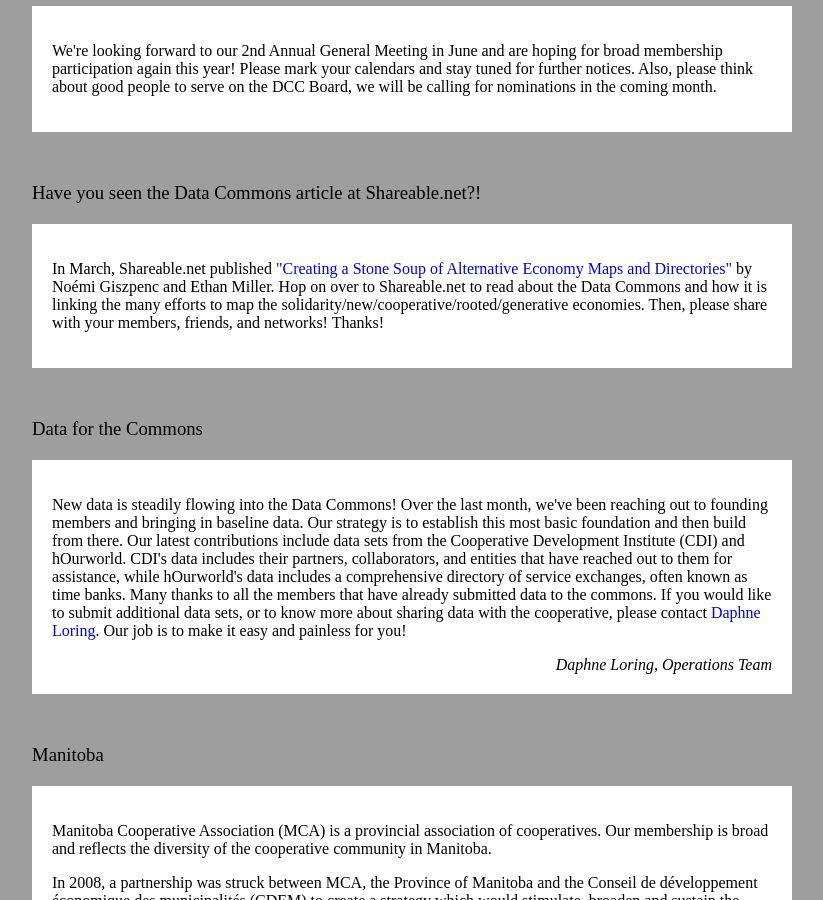
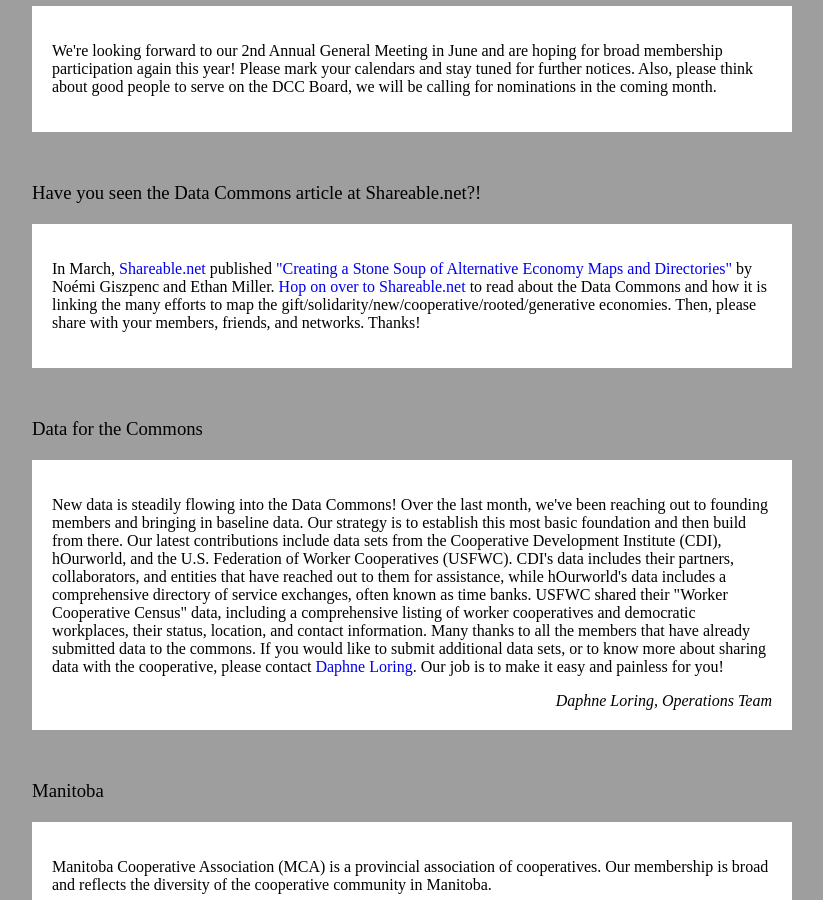
Before and after one commit to datacommons/datacommons.github.io, a Jekyll site: the page built from _posts/2014-04-10-hello.html, in a window 1280 px wide and 900 px high, scrolled down 706 px. Shown: the whole window, without its empty margins (228-1051 px from the left). Built offline with Jekyll 4.4.1, drawn with Linux system fonts in a browser that asks for light colours; some web fonts are replaced; Markdown is read by kramdown in place of the engine named in the settings.

Commit message:
Update 2014-04-10-hello.html

```diff
--- a/_posts/2014-04-10-hello.html
+++ b/_posts/2014-04-10-hello.html
@@ -39,7 +39,7 @@
 
 <div class="section">
 
-<p>In March, Shareable.net published <a href="http://www.shareable.net/blog/creating-a-%E2%80%9Cstone-soup%E2%80%9D-of-alternative-economy-maps-and-directories">"Creating a Stone Soup of Alternative Economy Maps and Directories"</a> by  No&eacute;mi Giszpenc and Ethan Miller.  Hop on over to Shareable.net to read about the Data Commons and how it is linking the many efforts to map the solidarity/new/cooperative/rooted/generative economies.  Then, please share with your members, friends, and networks! Thanks!</p>
+<p>In March,  <a href="http://www.shareable.net/">Shareable.net</a> published <a href="http://www.shareable.net/blog/creating-a-%E2%80%9Cstone-soup%E2%80%9D-of-alternative-economy-maps-and-directories">"Creating a Stone Soup of Alternative Economy Maps and Directories"</a> by  No&eacute;mi Giszpenc and Ethan Miller.  <a href="http://www.shareable.net/blog/creating-a-%E2%80%9Cstone-soup%E2%80%9D-of-alternative-economy-maps-and-directories">Hop on over to Shareable.net </a> to read about the Data Commons and how it is linking the many efforts to map the gift/solidarity/new/cooperative/rooted/generative economies.  Then, please share with your members, friends, and networks. Thanks!</p>
 
 </div>
 
@@ -51,10 +51,10 @@
 we've been reaching out to founding members and bringing in baseline data.
 Our strategy is to establish this most basic foundation and then build from
 there.  Our latest contributions include data sets from the Cooperative
-Development Institute (CDI) and hOurworld.  CDI's data includes their
+Development Institute (CDI), hOurworld, and the U.S. Federation of Worker Cooperatives (USFWC).  CDI's data includes their
 partners, collaborators, and entities that have reached out to them
 for assistance, while hOurworld's data includes a comprehensive
-directory of service exchanges, often known as time banks.  Many
+directory of service exchanges, often known as time banks.  USFWC shared their "Worker Cooperative Census" data, including a comprehensive listing of worker cooperatives and democratic workplaces, their status, location, and contact information. Many
 thanks to all the members that have already submitted data to the
 commons.  If you would like to submit additional data sets, or to know
 more about sharing data with the cooperative, please contact
```
